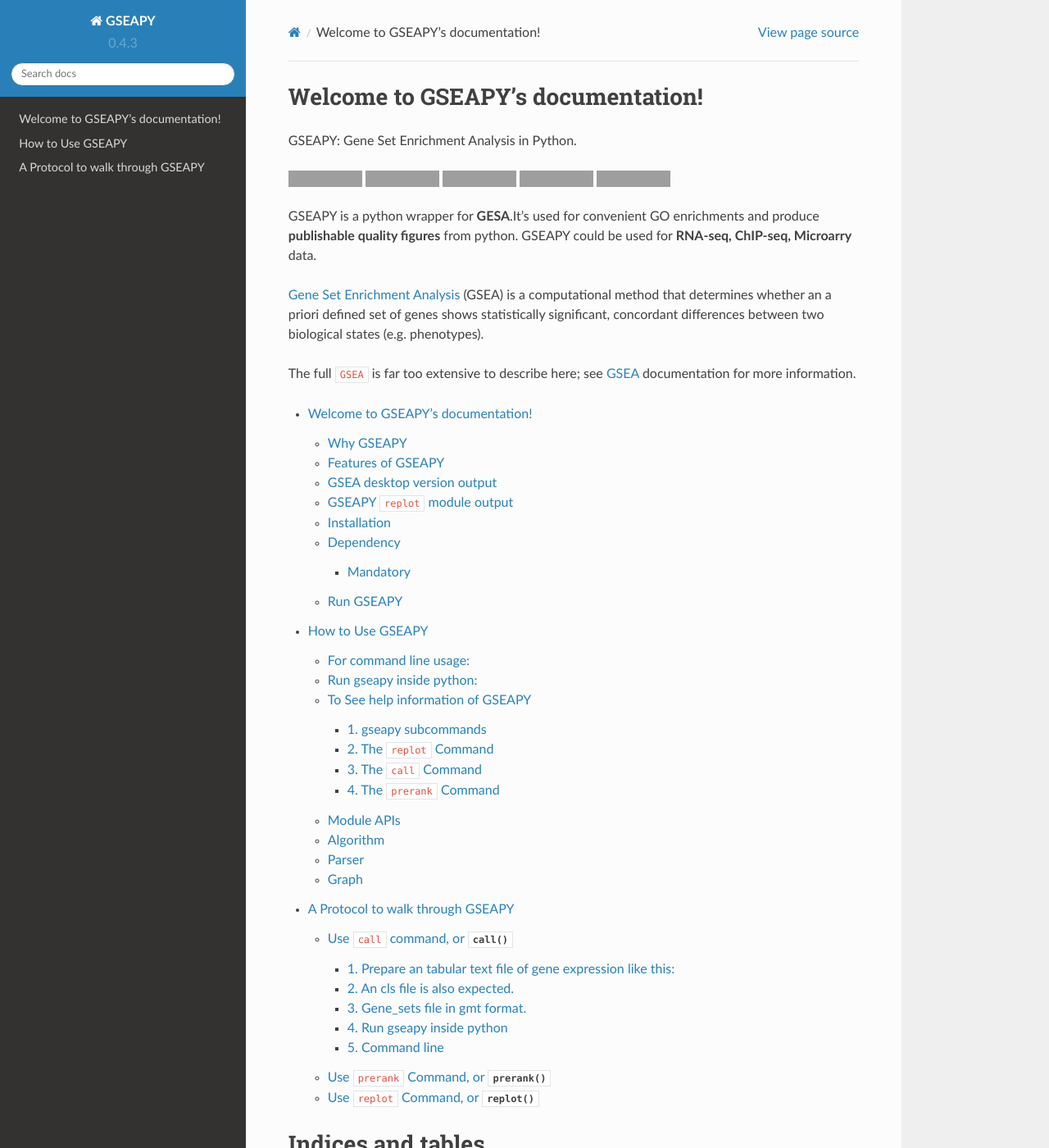
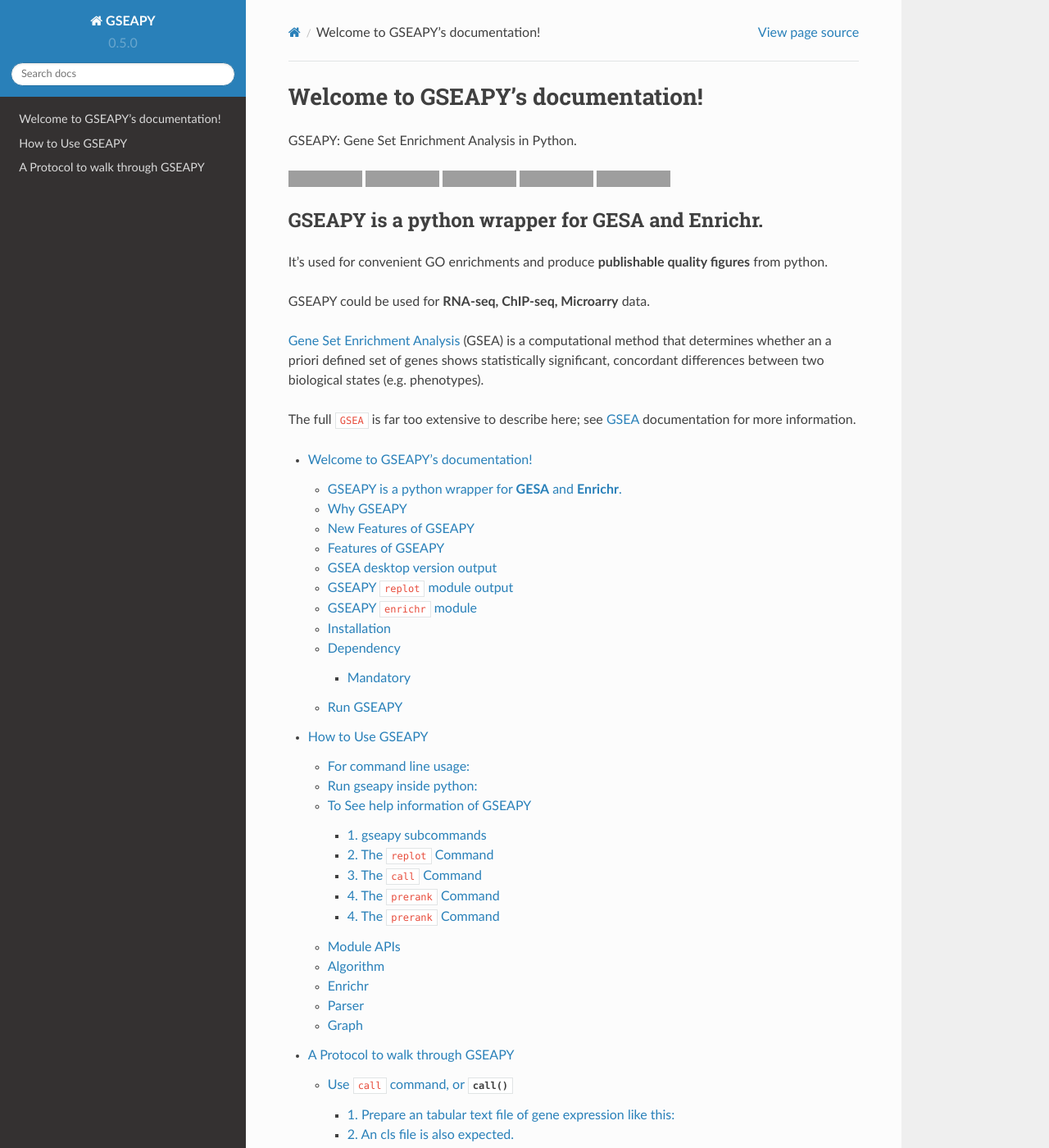
Before and after one commit to zqfang/GSEApy, a Sphinx documentation site: the page built from docs/index.rst, in a window 1280 px wide and 1400 px high. Shown: the whole window at 82% size. Built offline with Sphinx 7.4.7 and the Read the Docs theme 2.0.0, drawn with Linux system fonts in a browser that asks for light colours; formulas are drawn with MathJax 3; some of the changed text lies outside the part shown; grey boxes are pictures that could not be loaded.

Commit message:
docs update

```diff
--- a/docs/conf.py
+++ b/docs/conf.py
@@ -60,9 +60,9 @@ author = 'Zhuoqing Fang'
 # built documents.
 #
 # The short X.Y version.
-version = '0.4.3'
+version = '0.5.0'
 # The full version, including alpha/beta/rc tags.
-release = '0.4.3'
+release = '0.5.0'
 
 # The language for content autogenerated by Sphinx. Refer to documentation
 # for a list of supported languages.
--- a/docs/index.rst
+++ b/docs/index.rst
@@ -26,8 +26,16 @@ GSEAPY: Gene Set Enrichment Analysis in Python.
 .. image:: https://img.shields.io/github/license/mashape/apistatus.svg
 
 
-GSEAPY is a python wrapper for **GESA**.It's used for convenient GO enrichments
-and produce **publishable quality figures** from python. GSEAPY could be used for **RNA-seq, ChIP-seq, Microarry** data.
+
+
+GSEAPY is a python wrapper for **GESA** and **Enrichr**.
+--------------------------------------------------------------------------------------------
+
+It's used for convenient GO enrichments and produce **publishable quality figures** from python.
+
+GSEAPY could be used for **RNA-seq, ChIP-seq, Microarry** data.
+
+
 
 
 `Gene Set Enrichment Analysis <http://software.broadinstitute.org/gsea/index.jsp>`_ (GSEA)
--- a/docs/introduction.rst
+++ b/docs/introduction.rst
@@ -17,9 +17,13 @@ GSEAPY: Gene Set Enrichment Analysis in Python.
 .. image:: https://img.shields.io/github/license/mashape/apistatus.svg
 
 
+GSEAPY is a python wrapper for **GESA** and **Enrichr**.
+--------------------------------------------------------------------------------------------
 
-GSEAPY is a python wrapper for **GESA**.It's used for convenient GO enrichments
-and produce **publishable quality figures** from python. GSEAPY could be used for **RNA-seq, ChIP-seq, Microarry** data.
+It's used for convenient GO enrichments and produce **publishable quality figures** from python.
+
+GSEAPY could be used for **RNA-seq, ChIP-seq, Microarry** data.
+
 
 
 `Gene Set Enrichment Analysis <http://software.broadinstitute.org/gsea/index.jsp>`_ (GSEA)
@@ -28,6 +32,7 @@ statistically significant, concordant differences between two biological states
 
 The full ``GSEA`` is far too extensive to describe here; see
 `GSEA  <http://www.broadinstitute.org/cancer/software/gsea/wiki/index.php/Main_Page>`_ documentation for more information.
+
 
 Why GSEAPY
 -----------------------------------------------------
@@ -43,6 +48,13 @@ As a researcher of life science, I want a modern ``GSEA`` with lastest features.
 figures, and do many jobs at the same time without using mouse to select differrent data table,
 differrent gene sets repeatly.
 
+
+New Features of GSEAPY
+--------------------------------------------------------
+
+#. GSEAPY add **Enrichr** API, you could perform GO analysis on latest gene sets !!!
+
+Enrichr is open source and freely available online at: http://amp.pharm.mssm.edu/Enrichr .
 
 
 
@@ -88,6 +100,11 @@ Using the same algorithm by ``GSEA``, GSEAPY reproduce the example above.
    You can modify ``GSEA`` plots easily in .pdf files. Please Enjoy.
 
 
+GSEAPY ``enrichr`` module
+-----------------------------------------------
+The powerfull module will enable you perform gene set enrichment analysis extreamly easily.
+
+.. figure:: enrichr.PNG
 
 
 
@@ -119,6 +136,7 @@ Mandatory
 * Pandas
 * Matplotlib
 * Beautifulsoup4
+* requests(for enrichr API)
 
 You may also need **lxml, html5lib**, if you could not parse xml files.
 
@@ -135,9 +153,11 @@ The ``call`` module produce GSEAPY results. The input requries a txt file(FPKM,
 and gene_sets file in gmt format.
 
 The ``prerank`` module produce GSEAPY results. The input a pre-ranked gene list dataset with correlation values, which in .rnk format,
-and gene_sets file in gmt format.  ``prerank`` module is an API to `GSEA` pre-rank tools.
+and gene_sets file in gmt format.  ``prerank`` module is an API to `GSEA` pre-rank tools.All input files' formats are identical to ``GSEA`` desktop version.
 
-All input files' formats are identical to ``GSEA`` desktop version.
+
+The ``enrichr`` module will using enrichr online tool. It will generate results in txt format.
+
 
 
 For more information to use this library,see the :ref:`run`.
--- a/docs/run.rst
+++ b/docs/run.rst
@@ -8,6 +8,15 @@ How to Use GSEAPY
 
 For command line usage:
 --------------------------------
+
+The ``enrichr`` module will call enrichr-api. You need a gene_list file for input. That's all.
+
+.. code:: bash
+
+  # An example to use enrichr api
+  $ gseapy enrichr -i gene_list.txt -g KEGG_2016 -d pathway_enrichment -o test
+
+
 
 The ``replot`` module reproduce GSEA desktop version results. The only input for replot module is the location to GSEA results.
 
@@ -54,6 +63,14 @@ Run gseapy inside python:
 
 This will import the following:
 
+* The :func:`enrichr` function to perform gene set enrichment analysis by calling enrichr online api.
+
+.. code:: python
+
+    # call enrichr
+    gseapy.enrichr(gene_list='gene_list.txt', description='pathway_analysis, gene_set='KEGG_2016', outfile='test')
+
+
 * The :func:`replot` function to reproduce GSEA desktop results
 
 .. code:: python
@@ -93,7 +110,7 @@ To See help information of GSEAPY
 
    $ gseapy --help
 
-    usage: gseapy [-h] [--version] {call,prerank,replot} ...
+    usage: gseapy [-h] [--version] {call,prerank,replot,enrichr} ...
 
     gseapy -- Gene Set Enrichment Analysis in Python
 
@@ -102,11 +119,10 @@ To See help information of GSEAPY
         call       Main GSEAPY Function: run GSEAPY instead of GSEA.
         prerank    Using pre-ranked tool to run GSEAPY.
         replot     Reproduce GSEA desktop figures.
-
+        enrichr    Peform GSEA using enrichr API.
     optional arguments:
       -h, --help   show this help message and exit
       --version    show program's version number and exit
-
 
 
 
@@ -239,6 +255,28 @@ For command line options of each command, type: gseapy COMMAND -h
       -s , --seed           Number of random seed. Default: None
 
 
+4. The ``prerank`` Command
+~~~~~~~~~~~~~~~~~~~~~~~~~~~~~~~~~~~~~~~~~~~~~~~~~~~~~~~~~~~~~~~~~~~~~~~~~~~~
+
+.. code:: bash
+
+   $ gseapy enrichr -h
+
+   usage: gseapy enrichr [-h] -i  [-d] -g  (-o OFILE | --o-prefix OFILE)
+
+    optional arguments:
+      -h, --help            show this help message and exit
+
+    Positional arguments:
+      -i , --input-list     Enrichr uses a list of Entrez gene symbols as input.
+      -d , --description    It is recommended to enter a description for your list
+                            so that multiple lists can be differentiated from each
+                            other if you choose to save or share your list
+      -g , --gene-sets      Enrichr uses a list of Entrez gene symbols as input.
+      -o OFILE, --ofile OFILE
+                            Output file name. Mutually exclusive with --o-prefix.
+      --o-prefix OFILE      Output file prefix. Mutually exclusive with
+                            -o/--ofile.
 
 
 
@@ -250,12 +288,13 @@ Module APIs
 .. autofunction:: replot()
 
 
-
 .. autofunction:: call()
 
 
 .. autofunction:: prerank()
 
+
+.. autofunction:: enrichr()
 
 
 Algorithm
@@ -263,6 +302,13 @@ Algorithm
 
 
 .. automodule:: gseapy.algorithm
+   :members:
+
+
+Enrichr
+--------------------------
+
+.. automodule:: gseapy.enrichr
    :members:
 
 
```
Also changed, not shown: README.rst (+13 -9 lines), docs/gseapy_tutorial.rst (+10 -0 lines), docs/enrichr.PNG (added), 1 other file.
